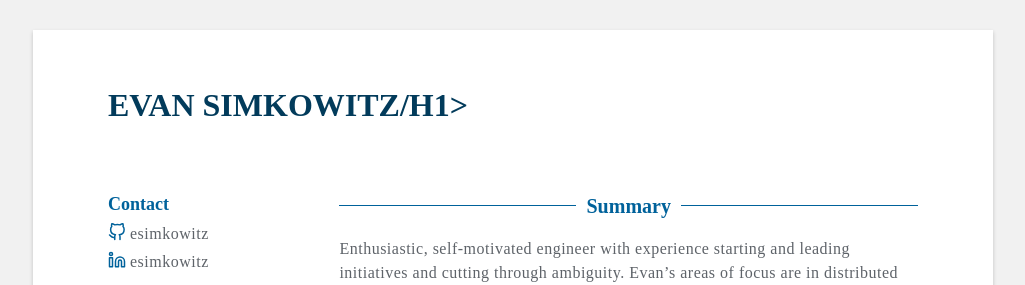
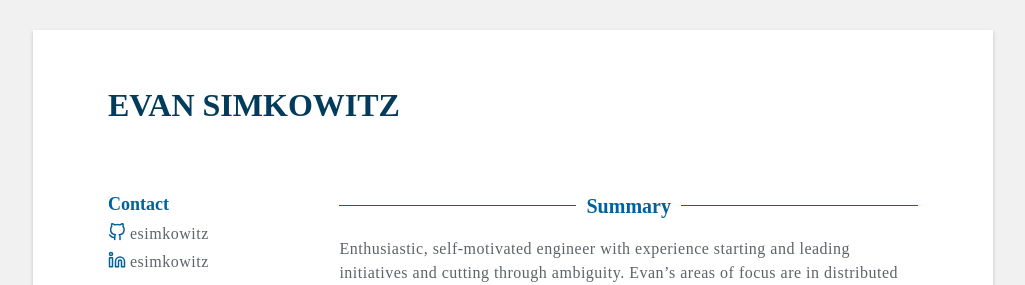
Before and after one commit to esimkowitz/simkowitz.dev, a Jekyll site: the page built from docs/index.html, in a window 1280 px wide and 900 px high. Shown: the top 285 px of the window, without its empty margins (127-1152 px from the left). Built offline with Jekyll 4.4.1, drawn with Linux system fonts in a browser that asks for light colours.

Commit message:
fix header

```diff
--- a/docs/_includes/header.html
+++ b/docs/_includes/header.html
@@ -1,3 +1,3 @@
 <div class="header">
-    <h1 class="title">{{site.data.data.name}}/h1>
+    <h1 class="title">{{site.data.data.name}}</h1>
 </div>
```
